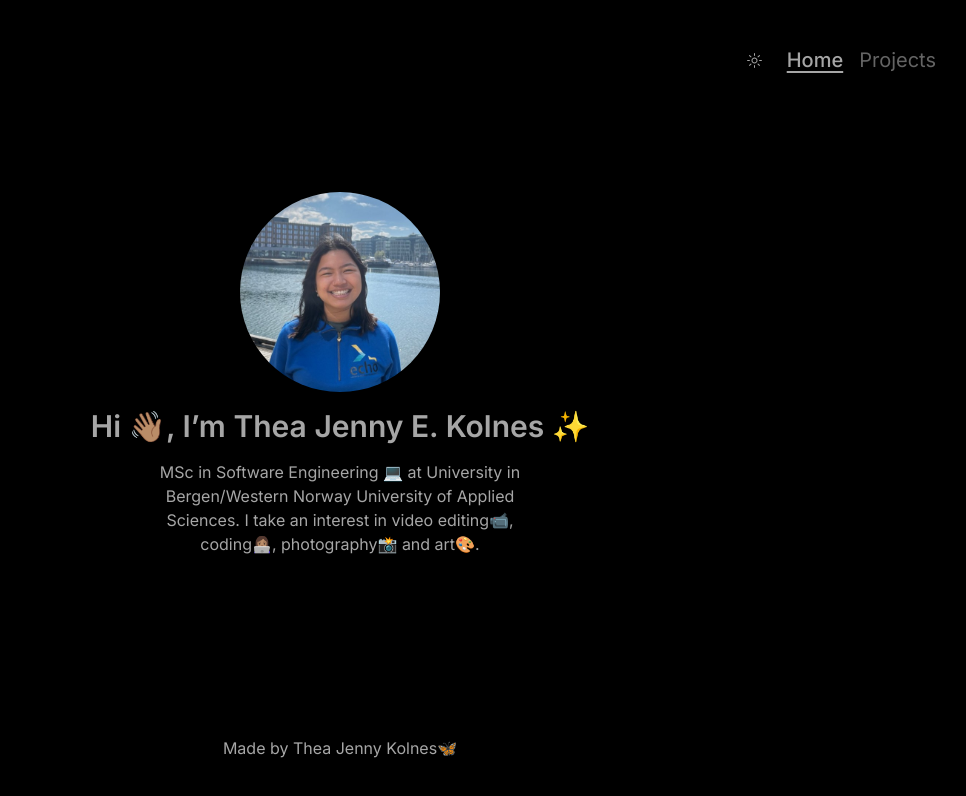
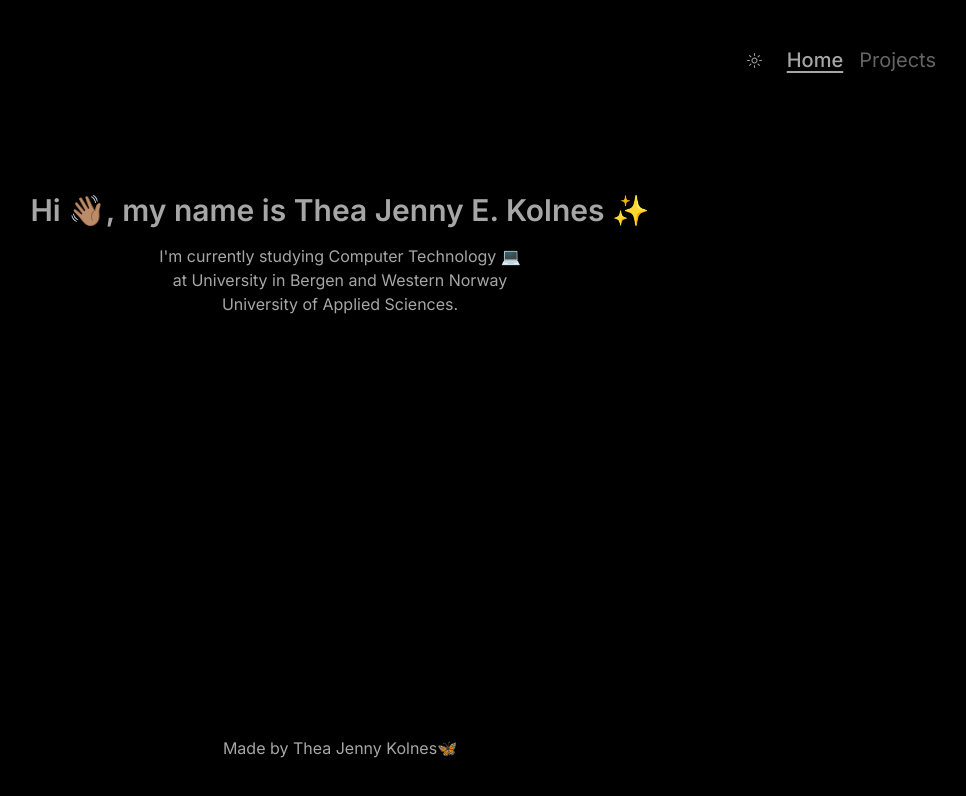
Before and after one commit to tjekol/homepage, a Next.js app: page / in a window 1280 px wide. Shown: the top 796 px of the page, without its empty margins (300-1266 px from the left). Built offline with nearby package versions, Linux system fonts and the light colour scheme.

Commit message:
dynamic text on 1st page

```diff
--- a/src/app/page.tsx
+++ b/src/app/page.tsx
@@ -1,5 +1,3 @@
-import Image from 'next/image';
-import meg from '@/app/images/cv-bilde.jpeg';
 import { Button } from '@/components/ui/button';
 import {
   LinkedInLogoIcon,
@@ -7,24 +5,16 @@ import {
   EnvelopeClosedIcon,
 } from '@radix-ui/react-icons';
 import Link from 'next/link';
+import textFile from '@/assets/text.json';
 
 export default function Home() {
+  const mainText = textFile.texts.main;
+  const aboutText = textFile.texts.about;
+
   return (
     <div className='flex w-full flex-col items-center space-y-4 rounded-[10px] py-0 md:px-10 md:py-20'>
-      <Image
-        className='max-w-40 md:max-w-60'
-        src={meg.src}
-        width={200}
-        height={200}
-        alt={''}
-        style={{ borderRadius: '100px' }}
-      />
-      <h1 className='text-center'>Hi 👋🏽, I’m Thea Jenny E. Kolnes ✨</h1>
-      <p className='w-5/6 pb-4 text-center  md:w-2/5'>
-        MSc in Software Engineering 💻 at University in Bergen/Western Norway
-        University of Applied Sciences. I take an interest in video editing📹,
-        coding👩🏽‍💻, photography📸 and art🎨.
-      </p>
+      <h1 className='text-center'>{mainText}</h1>
+      <p className='w-5/6 pb-4 text-center md:w-2/5'>{aboutText}</p>
       <div className='flex flex-row md:space-x-2'>
         <Button
           variant='link'
--- /dev/null
+++ b/src/assets/text.json
@@ -0,0 +1,47 @@
+{
+  "texts": {
+    "main": "Hi 👋🏽, my name is Thea Jenny E. Kolnes ✨",
+    "about": "I'm currently studying Computer Technology 💻 at University in Bergen and Western Norway University of Applied Sciences.",
+    "description": "I take an interest in:",
+    "interests": ["editing📹", "coding👩🏽‍💻", "photography📸", "and art🎨"]
+  },
+  "social": [
+    {
+      "title": "linkedin",
+      "link": "https://www.linkedin.com/in/thea-jenny-kolnes/",
+      "tag": "in/thea-jenny-kolnes/"
+    },
+    {
+      "title": "github",
+      "link": "https://github.com/tjekol",
+      "tag": "@tjekol"
+    },
+    {
+      "title": "mail",
+      "link": "mailto:thea.jenny02@gmail.com",
+      "tag": "thea.jenny02@gmail.com/"
+    }
+  ],
+  "projects": {
+    "title": [
+      {
+        "melbourne dagbok": {
+          "link": "https://melbourne.vercel.app/",
+          "description": "My travel blog from my exchange semester in Ausralia, Melbourne. During my travels I uploaded posts and pictures of my life down under. This website uses sanity and tailwindCSS in React."
+        }
+      },
+      {
+        "memories": {
+          "link": "https://melbourne.vercel.app/",
+          "description": "Website for uploading my pictures that I am proud of via sanity. This website is built in React and tailwindCSS."
+        }
+      },
+      {
+        "echo webkom": {
+          "link": "https://melbourne.vercel.app/",
+          "description": "Webkom is a sub-group of our student association under the Department of Informatics at University in Bergen. Webkom runs the student association's websites."
+        }
+      }
+    ]
+  }
+}
```
